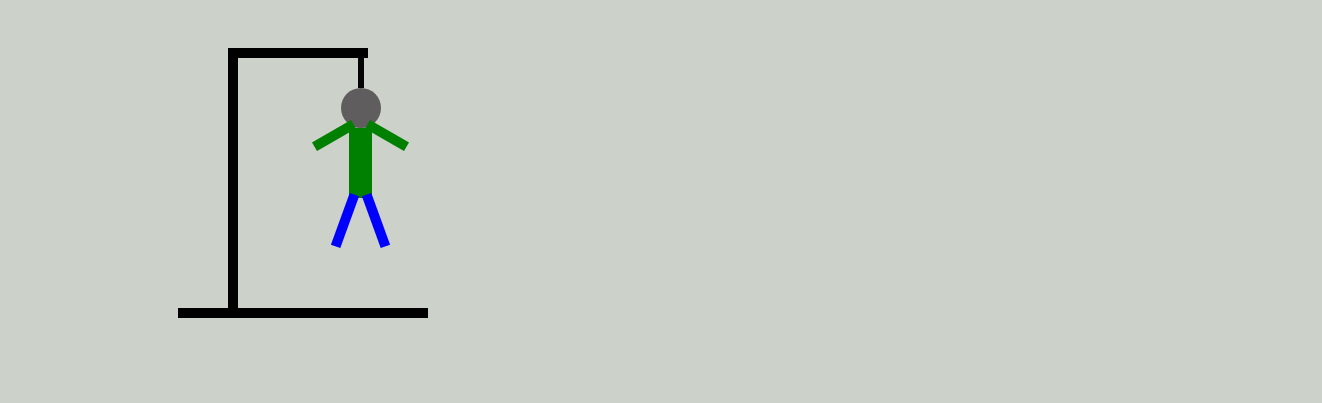
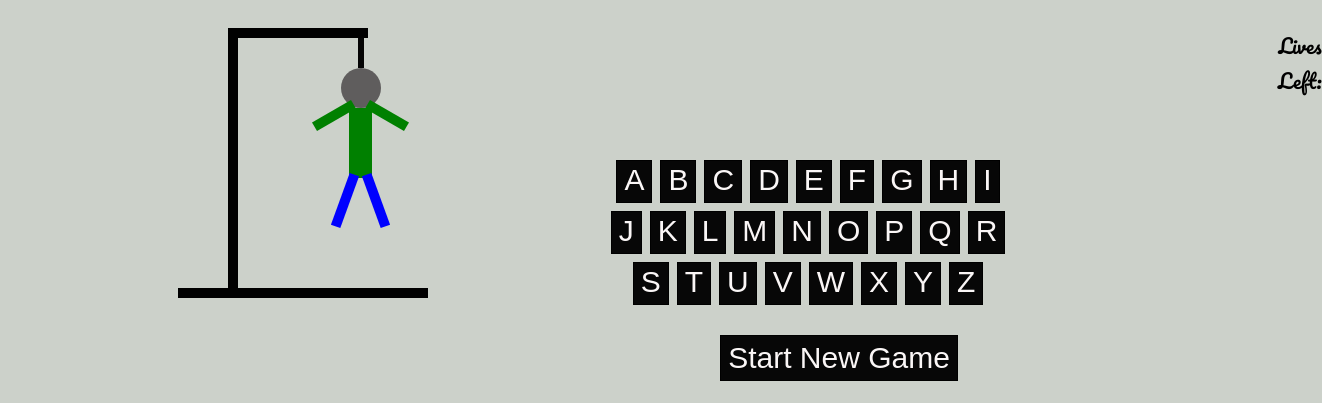
Before and after one commit to Zee5/hangman, a plain HTML site: page index.html in a window 1280 px wide. Shown: the part 370-773 px from the top of the page, 1322 px wide, since content can reach past the window. Drawn offline with nearby package versions, Linux system fonts and the light colour scheme.

Commit message:
add css btn border, color and add random word generator for js

```diff
--- a/css/style.css
+++ b/css/style.css
@@ -1,7 +1,7 @@
 body {
   background-color: rgb(204, 209, 202);
   /* border: 1px solid silver; */
-  width: 80%;
+    width: 80%;
     margin-left:auto;
     margin-right: auto;
     /* min-height:100%; */
@@ -44,8 +44,8 @@ footer {
 }
 #game {
   display: flex;
-  flex-wrap: wrap;
-  padding-top: 40px;
+  /* flex-wrap: wrap; */
+  padding-top: 20px;
   padding-left: 50px;
   /* width: 1350px; */
   height: 100vh;
@@ -89,16 +89,17 @@ footer {
   text-align: center;
 }
 .btn{
-  background-color: rgb(5, 5, 5);
+  background-color: rgb(7, 7, 7);
     border: none;
-    color: white;
-    padding: 5px 8px;
+    color: rgb(250, 246, 246);
+    padding: 5px 7px;
     text-align: center;
     text-decoration: none;
     display: inline-block;
     font-size: 30px;
     margin: 4px 2px;
     cursor: pointer;
+    border: 0.5px solid black;
 }
 
 .letter {
@@ -113,17 +114,13 @@ footer {
 
 #incorrectTryBox {
   font-family: 'Pacifico', cursive;
-  width: 250px;
+  /* width: 250px;
   height: 100px;
-  margin-top: -200px;
-  font-size: 30px;
-  text-align: left;
+  margin-top: -200px;*/
+  font-size: 20px;
+  text-align: right;
 }
-
-
 /* hangmans body parts aand  the execution pole*/
-
-
 #executionPole {
   height: 250px;
   width: 10px;
--- a/js/script.js
+++ b/js/script.js
@@ -9,6 +9,16 @@ $(document).ready(function() {
   var possibleWords = ['DO', 'FOR', 'CHAR', 'CLASS','DELETE'];
   // ["boolean", "break", "byte", "case", "catch", "abstract",  "arguments",  "await" "const",  "continue", "debugger", "default",  "delete",  "double",  "else", "enum", "eval", "export", "extends",  "false",  "final", "finally", "float",  "for",  "function", "goto", "if", "implements", "import", "in", "instanceof", "int",  "interface", "let", "long", "native", "new", "null",  "package",  "private",  "protected", "public",  "return", "short",  "static", "super", "switch",  "synchronized", "this", "throw",  "throws", "transient",  "true", "try",  "typeof", "var",  "void", "volatile", "while",  "with", "yield"]
 
+  $('#beginGame').on('click', startGameClick)
+  $('.letter').on('click', letterClick)
+
+   // when clicking the start button, run this function
+  function startGameClick() {
+    var chosenWord = possibleWords[Math.floor(Math.random() * possibleWords.length)];  // randomly picks a word from the array
+    for (var i = 0; i < chosenWord.length; i++) {
+      myWord.push(chosenWord[i]);    // puts in _ for the length of the word
+      blankSpaces.push('_ ');
+
 
 
 });
```
